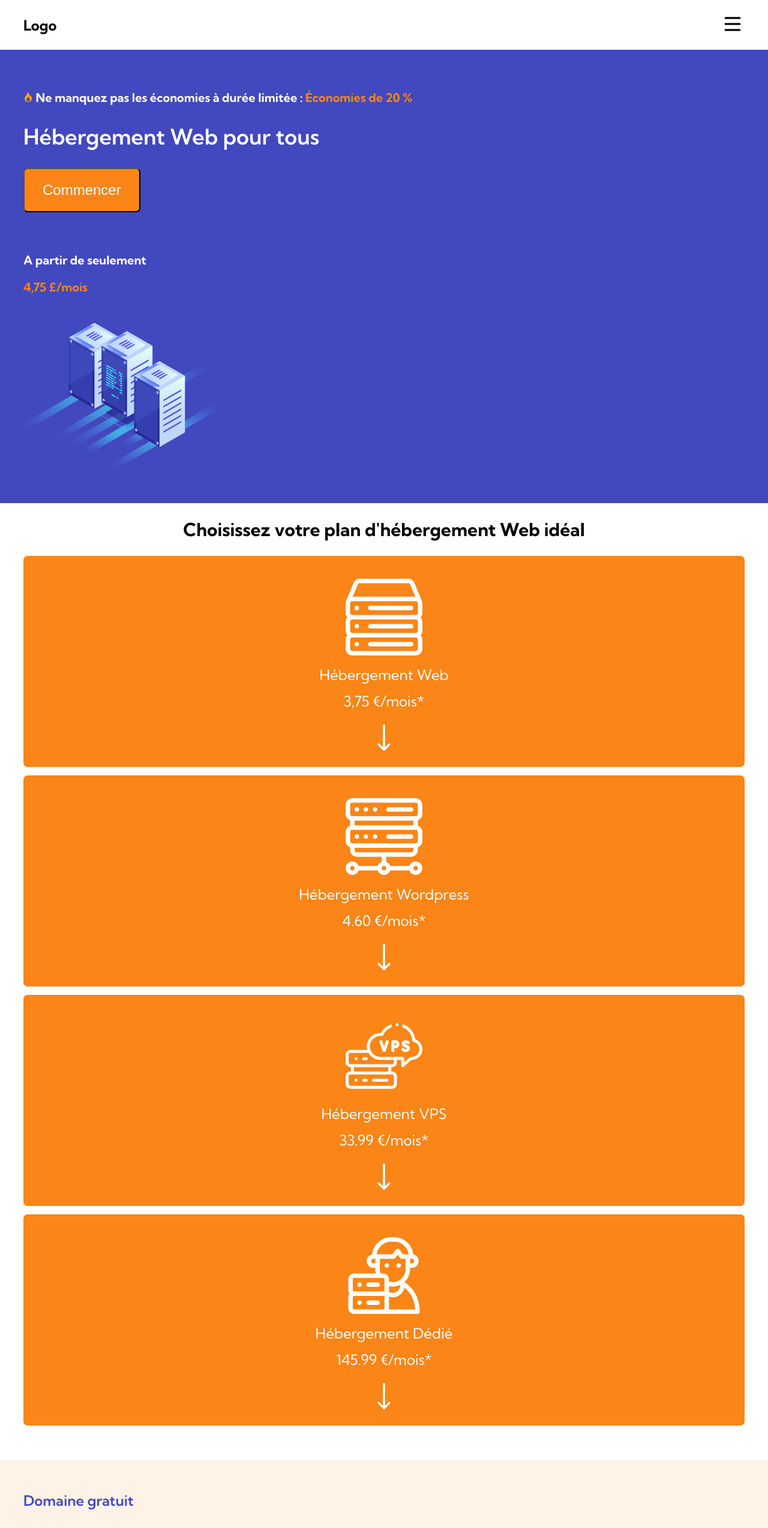
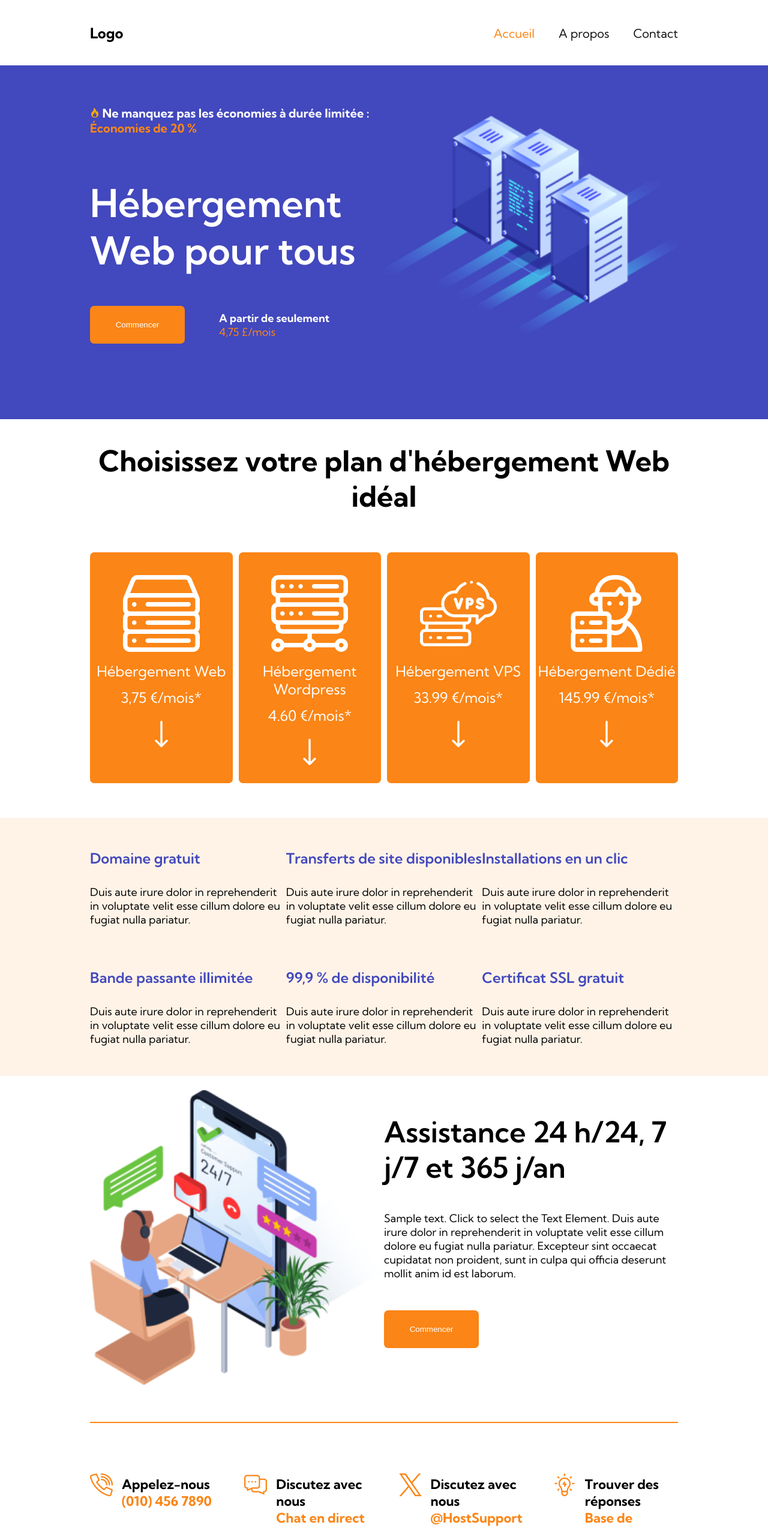
Before and after one commit to karimmoumid/TP-Heb-WEB, a plain HTML site: page index.html in a window 1280 px wide. Shown: the top 2548 px of the page at 60% size. Drawn offline with Linux system fonts and the light colour scheme.

Commit message:
Version final

```diff
--- a/css/style.css
+++ b/css/style.css
@@ -7,6 +7,7 @@
     --lignt-secondary: #fff3e7;
     --footer: #333;
     --Panding-margin-inl: 39px;
+    --padding-margin-inl-desk: 150px;
 }
 
 body {
@@ -38,15 +39,14 @@ button {
     padding-block: 21px;
     padding-inline: 30px;
     border-radius: 7px;
-
-    a {
+    border: 0;
+    box-shadow: 0;
     color: var(--light);
-    }
 }
 
 header {
     padding-block: 20px;
-    margin-inline: var(--Panding-margin-inl);
+    padding-inline: var(--Panding-margin-inl);
     display: flex;
     justify-content: space-between;
     align-items: center;
@@ -70,10 +70,25 @@ header {
                 padding-right: 20px;
             }
 
+            ul {
+                padding: 0;
+                text-align: center;
+                display: flex;
+                flex-direction: column;
+                gap: 20px;
+                list-style: none;
+
+                h3 {
+                    margin: 0;
+
                     a {
                         text-decoration: none;
                         align-self: center;
                         color: white;
+                        font-size: 2rem;
+                        font-weight: 400;
+                    }
+                }
             }
 
             color: white;
@@ -112,10 +127,10 @@ header {
     padding-inline: var(--Panding-margin-inl);
     background-color: var(--secondary);
 
-    p {
+    p:first-of-type{
+        padding-top: 67px;
         font-size: 2rem;
         font-weight: 700;
-        padding-top: 67px;
         color: var(--light);
 
         svg {
@@ -133,7 +148,7 @@ header {
         font-weight: 600;
     }
 
-    p:last-of-type {
+    div div p{
         padding-top: 0;
         color: var(--primary);
     }
@@ -163,7 +178,7 @@ header {
             padding-top: 14px;
         }
 
-        img:last-of-type {
+        a img {
             padding-block: 24px;
         }
     }
@@ -215,7 +230,10 @@ header {
         padding-block: 35px;
         display: flex;
         gap: 15px;
-
+        img{
+            width: 38px;
+            height: 38px;
+        }
         p {
             font-size: 2.2rem;
             font-weight: 700;
@@ -223,8 +241,9 @@ header {
             display: flex;
             flex-direction: column;
             position: relative;
-            top: 18px;
+            top: 4px;
         }
+
 
         span {
             color: var(--primary);
@@ -233,19 +252,13 @@ header {
 }
 
 
-
-
-
-
-
-
-
 #hebergement {
     background-color: var(--lignt-secondary);
     padding-inline: var(--Panding-margin-inl);
     text-align: center;
     padding-top: 41px;
     padding-bottom: 31px;
+
     article {
         h3 {
             margin: 0;
@@ -254,27 +267,34 @@ header {
             background-color: var(--primary);
             padding-block: 35px;
         }
+
         margin-bottom: 31px;
-.fond-blanc{
+
+        .fond-blanc {
             background-color: var(--light);
             padding-inline: 32.5px;
-    p:first-of-type{
+
+            p:first-of-type {
                 font-size: 18px;
                 font-weight: 600;
                 color: var(--secondary);
-        span{
+
+                span {
                     font-size: 72px;
                     font-weight: 700;
                     display: block;
                 }
+
                 padding-block: 23px;
             }
 
         }
     }
-.start-left{
+
+    .start-left {
         text-align: left;
-    ul{
+
+        ul {
             font-size: 1.6rem;
             font-weight: 700;
             padding: 0;
@@ -282,25 +302,31 @@ list-style: none;
             padding-bottom: 41px;
         }
     }
-button{
+
+    button {
         margin-bottom: 16.7px;
         background-color: var(--secondary);
-    padding-block:14.7px;
-    a{
+        padding-block: 14.7px;
+
+        a {
             font-size: 1.7rem;
             font-weight: 600;
         }
     }
 }
-#migrez{
+
+#migrez {
     padding-inline: var(--Panding-margin-inl);
-h2{
+
+    h2 {
         margin-block: 42px;
     }
-button{
-    margin-block:43px ;
+
+    button {
+        margin-block: 43px;
     }
-img{
+
+    img {
         width: 100%;
         margin-bottom: 58px;
     }
@@ -312,7 +338,11 @@ img{
     justify-content: center;
     align-items: center;
     padding-block: 40px;
-        a,p {
+
+    a{
+        &:first-child::after{
+            content:"-";
+        }
         margin: 0;
         text-decoration: none;
         color: white;
@@ -320,3 +350,175 @@ img{
         min-width: none;
     }
 }
+
+@media (min-width:1024px) {
+    body {
+        header {
+            padding-inline: var(--padding-margin-inl-desk);
+
+            img {
+                display: none;
+            }
+
+            #onglet-cacher {
+                grid-template-columns: 1fr;
+                justify-items: end;
+                position: static;
+                background-color: var(--light);
+
+                div:first-child {
+                    background-color: var(--light);
+
+                    p:first-child {
+                        display: none;
+                    }
+
+                    ul {
+                        flex-direction: row;
+                        gap: 40px;
+
+                        li {
+                            a {
+                                color: var(--dark);
+
+                            }
+
+                            &:first-child {
+                                a {
+                                    color: var(--primary);
+                                }
+                            }
+                        }
+                    }
+                }
+            }
+
+
+        }
+
+        main {
+            #accueil{
+                padding-bottom: 126px;
+                padding-inline: var(--padding-margin-inl-desk);
+                display: grid;
+                grid-template-columns: 1fr 1fr;
+align-items: center;
+h1{
+    font-size: 6.4rem;
+}
+                img {
+                    padding-top: 67px;
+                    grid-column: 2/3;
+                    margin: 0;
+                    width: 100%;
+                }
+        .titre {
+            display: flex;
+            flex-direction: column;
+            .button-st{
+                display: flex;
+                gap: 57px;
+                button{
+                    width: 158px;
+                    height: 63px;
+                }
+                div{
+                    align-self: center;
+                }
+                    p{
+                        font-size: 18px;
+                        padding: 0;
+                        margin: 0;
+                    }
+                }
+            }
+        }
+    #plan{
+padding-inline: var(--padding-margin-inl-desk);
+display: grid;
+grid-template-columns: repeat(4,1fr);
+gap: 10px;
+h2{
+    font-size: 48px;
+    grid-column: 1/-1;
+}
+    }
+    #liens{
+        padding-inline: var(--padding-margin-inl-desk);
+display: grid;
+grid-template-columns: repeat(3,1fr);
+    }
+    #assistance{
+        padding-inline: var(--padding-margin-inl-desk);
+display: grid;
+grid-template-columns: repeat(4,1fr);
+gap: 49px;
+
+.assistance{
+    h2{
+        font-size: 48px;
+margin: 0;
+    }
+    grid-column: 1/-1;
+    display: grid;
+    grid-template-columns: 1fr 1fr;
+    grid-template-rows: 0.3fr 0.3fr 0.3fr;
+    align-items: center;
+    .image6{
+        padding-top:38px ;
+        img{
+        width: 100%;
+        height: 100%;}
+    grid-row: 1/-1;
+    }
+    button{
+        width: 158px;
+        height: 63px;
+    }
+    p{
+        margin: 0;
+    }
+}
+    }
+#hebergement{
+padding-inline: var(--padding-margin-inl-desk);
+display: grid;
+grid-template-columns: repeat(3,1fr);
+gap: 101px;
+row-gap: 41px;
+h2{
+    margin: 0;
+    font-size: 4.8rem;
+    grid-column: 1/-1;
+}
+
+}
+#migrez{
+    h2{font-size: 4.8rem;
+        margin: 0;
+    }
+    p{
+        margin: 0;
+    }
+    padding-inline: var(--padding-margin-inl-desk);
+    padding-block: 48px;
+display: grid;
+grid-template-columns: 1fr 1fr;
+grid-template-rows: 0.3fr 0.3fr 0.3fr;
+column-gap: 50px;
+align-items: center;
+button{
+    margin: 0;
+    width: 158px;
+    height: 63px;
+}
+img{
+    padding-top: 48px;
+    grid-row: 1/-1;
+    grid-column: 2/3;
+}
+}
+
+    }
+        }
+    }
--- a/index.html
+++ b/index.html
@@ -10,7 +10,6 @@
     <link href="https://fonts.googleapis.com/css2?family=Kumbh+Sans:wght@100..900&display=swap" rel="stylesheet">
     <link rel="stylesheet" href="css/style.css">
 </head>
-
 <body>
     <header>
         <p>Logo </p>
@@ -21,10 +20,18 @@
         <div id="onglet-cacher">
             <div>
                 <p>X</p>
+                <ul>
+                    <li>
+                        <h3><a href="#acceuil">Accueil</a></h3>
+                    </li>
+                    <li>
+                        <h3><a href="#apropos">A propos</a></h3>
+                    </li>
+                    <li>
+                        <h3><a href="#Contact">Contact</a></h3>
+                    </li>
 
-                <a href="#acceuil">Accueil</a>
-                <a href="#apropos">A propos</a>
-                <a href="#Contact">Contact</a>
+                </ul>
             </div>
             <div>
 
@@ -33,9 +40,10 @@
     </header>
     <main>
         <section id="accueil">
-            <p>
-                <svg xmlns="http://www.w3.org/2000/svg" width="16" height="16" fill="currentColor" class="bi bi-fire"
-                    viewBox="0 0 16 16">
+            <div class="titre">
+                <p class="first-text">
+                    <svg xmlns="http://www.w3.org/2000/svg" width="16" height="16" fill="currentColor"
+                        class="bi bi-fire" viewBox="0 0 16 16">
                         <path
                             d="M8 16c3.314 0 6-2 6-5.5 0-1.5-.5-4-2.5-6 .25 1.5-1.25 2-1.25 2C11 4 9 .5 6 0c.357 2 .5 4-2 6-1.25 1-2 2.729-2 4.5C2 14 4.686 16 8 16m0-1c-1.657 0-3-1-3-2.75 0-.75.25-2 1.25-3C6.125 10 7 10.5 7 10.5c-.375-1.25.5-3.25 2-3.5-.179 1-.25 2 1 3 .625.5 1 1.364 1 2.25C11 14 9.657 15 8 15" />
                     </svg> Ne manquez pas les économies à durée limitée : <span> Économies de 20 % </span>
@@ -43,11 +51,13 @@
                 <h1>
                     Hébergement Web pour tous
                 </h1>
-            <button>
-                <a href="">Commencer</a>
+                <div class="button-st"><button>
+                        Commencer
                     </button>
-            <p>A partir de seulement</p>
-            <p>4,75 £/mois</p>
+                    <div><p>A partir de seulement</p>
+                    <p>4,75 £/mois</p></div>
+                </div>
+            </div>
             <img src="media/download.png" alt="Des unités centrales">
         </section>
         <section id="plan">
@@ -56,25 +66,25 @@
                 <img src="media/download (1).png" alt="unité">
                 <p>Hébergement Web</p>
                 <p>3,75 €/mois*</p>
-                <img src="media/download (5).png" alt="flèche">
+                <a href=""><img src="media/download (5).png" alt="flèche"></a>
             </article>
             <article>
                 <img src="media/download (2).png" alt="reseau">
                 <p>Hébergement Wordpress</p>
                 <p>4.60 €/mois*</p>
-                <img src="media/download (5).png" alt="flèche">
+                <a href=""><img src="media/download (5).png" alt="flèche"></a>
             </article>
             <article>
                 <img src="media/download (3).png" alt="VPS">
                 <p>Hébergement VPS</p>
                 <p>33.99 €/mois*</p>
-                <img src="media/download (5).png" alt="flèche">
+                <a href=""><img src="media/download (5).png" alt="flèche"></a>
             </article>
             <article>
                 <img src="media/download (4).png" alt="hebergement">
                 <p>Hébergement Dédié</p>
                 <p>145.99 €/mois*</p>
-                <img src="media/download (5).png" alt="flèche">
+                <a href=""><img src="media/download (5).png" alt="flèche"></a>
             </article>
         </section>
         <section id="liens">
@@ -111,13 +121,13 @@
         </section>
         <section id="assistance">
             <div class="assistance">
-                <div><img src="media/download (6).png" alt="assistance"></div>
+                <div class="image6"><img src="media/download (6).png" alt="assistance"></div>
                 <h2>Assistance 24 h/24, 7 j/7 et 365 j/an
                 </h2>
                 <p>Sample text. Click to select the Text Element. Duis aute irure dolor in reprehenderit in voluptate
                     velit esse cillum dolore eu fugiat nulla pariatur. Excepteur sint occaecat cupidatat non proident,
                     sunt in culpa qui officia deserunt mollit anim id est laborum.</p>
-                <button><a href="">Commencer</a></button>
+                <button>Commencer</button>
             </div>
             <article>
                 <img src="media/download (7).png" alt="">
@@ -156,7 +166,7 @@
                             <li>❌ Téléchargement illimité </li>
                         </ul>
                     </div>
-                    <button><a href="">Choisir le plan</a></button>
+                    <button>Choisir le plan</button>
                 </div>
             </article>
             <article>
@@ -172,7 +182,7 @@
                             <li>❌ Téléchargement illimité </li>
                         </ul>
                     </div>
-                    <button><a href="">Choisir le plan</a></button>
+                    <button>Choisir le plan</button>
                 </div>
             </article>
             <article>
@@ -188,7 +198,7 @@
                                 <li>❌ Téléchargement illimité </li>
                             </ul>
                         </div>
-                        <button><a href="">Choisir le plan</a></button>
+                        <button>Choisir le plan</button>
                     </div>
             </article>
         </section>
@@ -197,13 +207,12 @@
             <p>Sample text. Click to select the Text Element. Duis aute irure dolor in reprehenderit in voluptate velit
                 esse cillum dolore eu fugiat nulla pariatur. Excepteur sint occaecat cupidatat non proident, sunt in
                 culpa qui officia deserunt mollit anim id est laborum.</p>
-            <button><a href="">Commencer</a></button>
+            <button>Commencer</button>
             <img src="media/download (11).png" alt="Media">
         </section>
     </main>
     <footer>
         <a href="">Copyright 2025</a>
-        <p> - </p>
         <a href="">Mentions Légales</a>
     </footer>
 </body>
```
Lines whose indentation alone changed are shown as unchanged.
